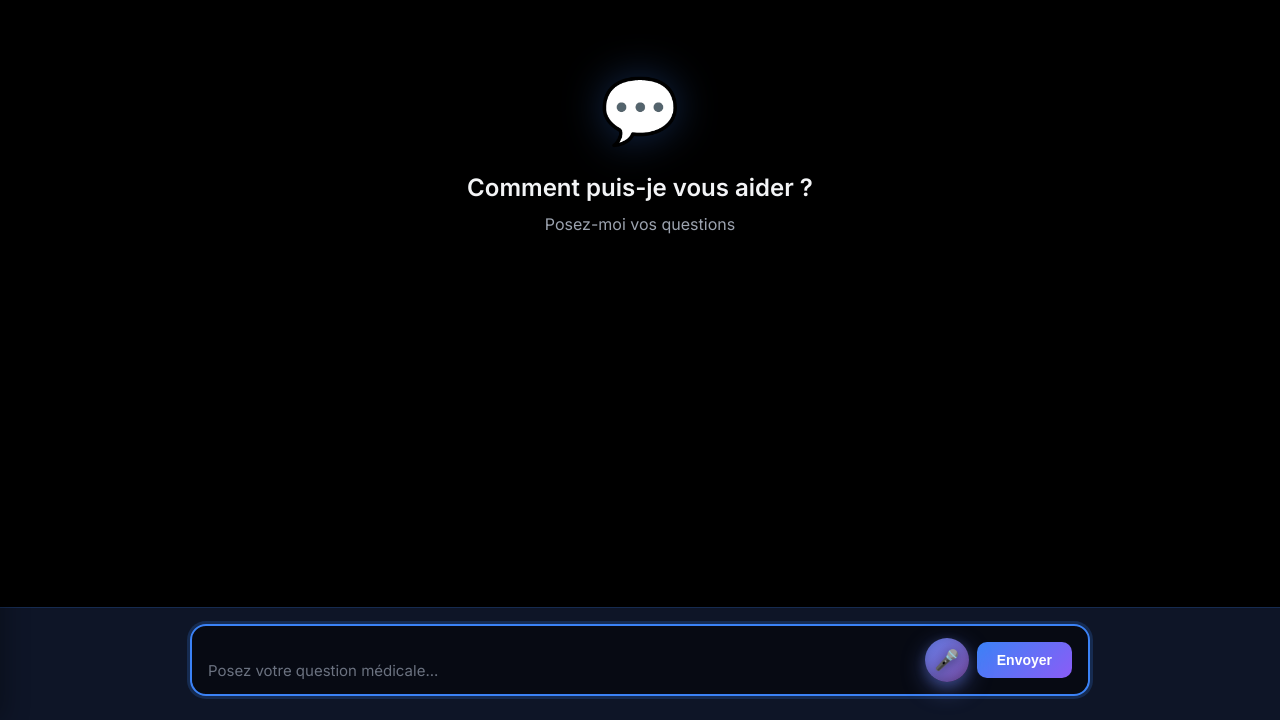
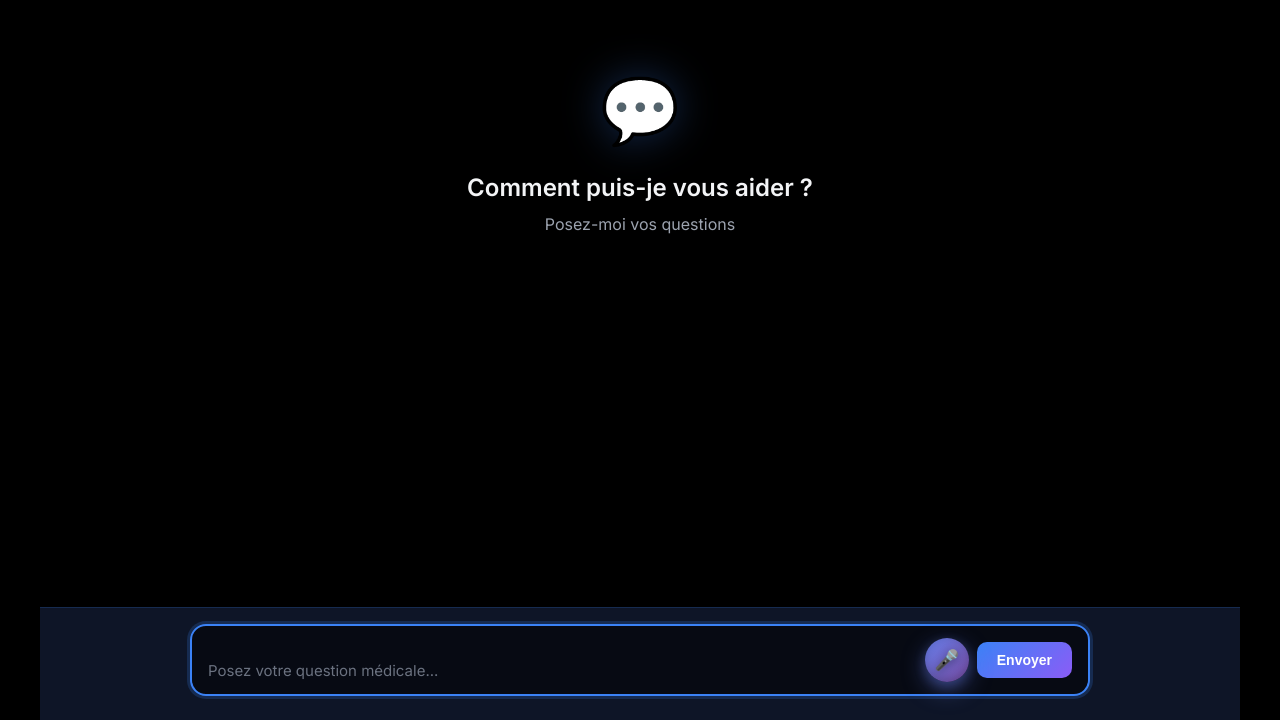
Before and after one commit to cha454/-medical-ai-assistant, a Flask app: page /chat in a window 1280 px wide. Shown: the part 80-800 px from the top of the page. Run offline with Flask 2, Linux system fonts and the light colour scheme; some libraries are stand-ins or nearby versions.

Commit message:
Reduce: Messages width from 1400px to 1200px

```diff
--- a/templates/chat.html
+++ b/templates/chat.html
@@ -226,7 +226,7 @@
             flex: 1;
             display: flex;
             flex-direction: column;
-            max-width: 1400px;
+            max-width: 1200px;
             width: 100%;
             margin: 0 auto;
             overflow: hidden;
```
